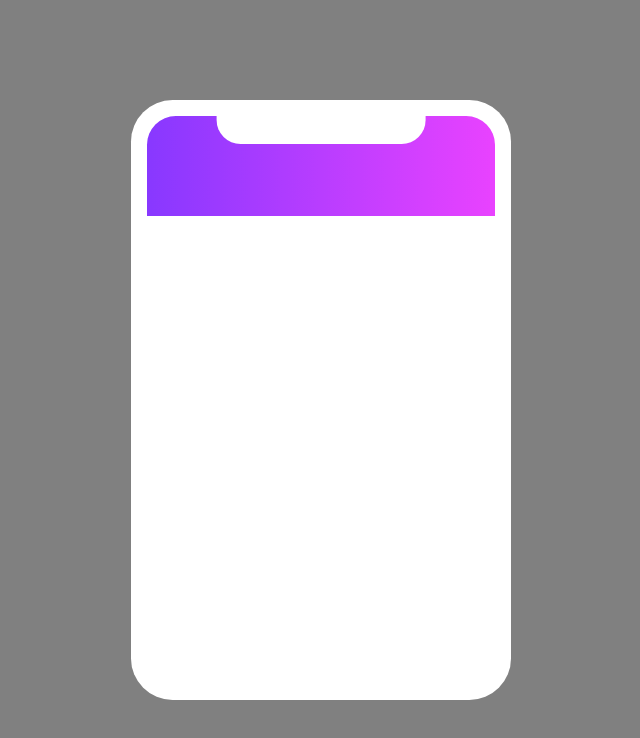
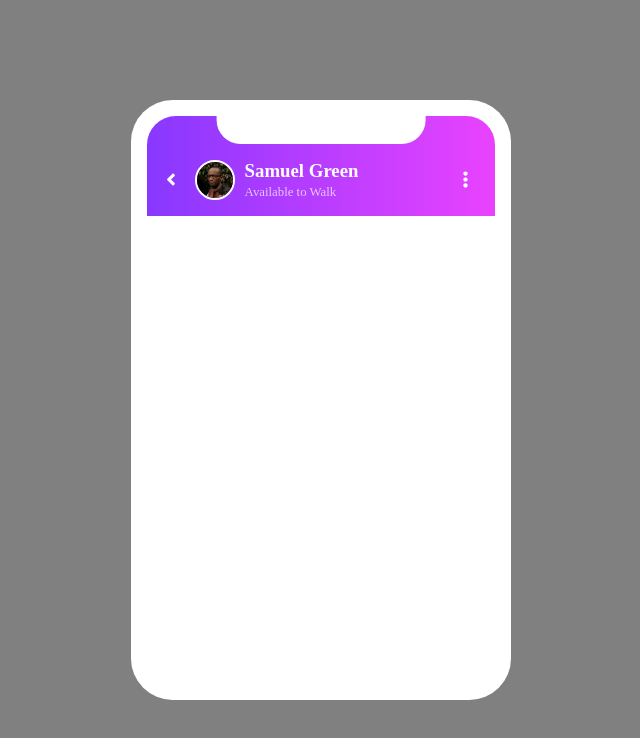
Before and after one commit to soewaiyanag/chat-app-css-illustration, a website built with Vite: page index.html in a window 1280 px wide. Shown: the whole page, without its empty margins (319-959 px from the left). Built offline with nearby package versions, Linux system fonts and the light colour scheme.

Commit message:
header texts

```diff
--- a/index.html
+++ b/index.html
@@ -9,7 +9,29 @@
   <body>
     <div id="app">
       <div class="phone">
-        <div class="phone__header"></div>
+        <div class="phone__header">
+          <img
+            class="phone__header__arrow icon"
+            src="./images/angle-left.svg"
+            alt="angle-left"
+          />
+          <div class="phone__header__profile">
+            <img
+              class="phone__header__profile__picture icon"
+              src="./images/avatar.jpg"
+              alt="avatar"
+            />
+            <h3 class="phone__header__profile__name">Samuel Green</h3>
+            <span class="phone__header__profile__status"
+              >Available to Walk</span
+            >
+          </div>
+          <img
+            class="phone__header__menu icon"
+            src="./images/ellipsis-vertical.svg"
+            alt=""
+          />
+        </div>
       </div>
     </div>
     <script type="module" src="/main.js"></script>
--- a/styles/style.css
+++ b/styles/style.css
@@ -1,5 +1,11 @@
+@import url("https://fonts.googleapis.com/css2?family=Rubik:wght@400;500;700&display=swap");
 @import url("./prefix.css");
 @import url("./variables.css");
+
+.icon {
+  cursor: pointer;
+  user-select: none;
+}
 
 #app {
   min-height: 100vh;
@@ -19,6 +25,10 @@
 }
 
 .phone__header {
+  --px: 1rem;
+  padding-top: calc(var(--notch-height) - 1.8rem);
+  padding-left: var(--px);
+  padding-right: var(--px);
   position: relative;
   height: 100px;
   width: 100%;
@@ -30,15 +40,60 @@
     var(--light-violet) 0%,
     var(--light-magenta) 100%
   );
+  display: grid;
+  grid-template-columns: 1rem auto 1rem;
+  gap: 1rem;
 }
 
+/* Phone's Notch */
 .phone__header::before {
   content: "";
   position: absolute;
-  height: 3.5rem;
+  height: var(--notch-height);
   width: 60%;
   left: 50%;
   transform: translate(-50%, -50%);
   border-radius: 1.5rem;
   background-color: white;
 }
+
+.phone__header__arrow {
+  height: var(--header-ico-height);
+  width: 100%;
+  align-self: center;
+}
+
+.phone__header__profile {
+  height: 2.5rem;
+  display: grid;
+  grid-template-columns: 2.5rem 1fr;
+  grid-template-rows: 1fr 1fr;
+  row-gap: 0.2rem;
+  column-gap: 0.6rem;
+  align-items: center;
+  align-self: center;
+}
+
+.phone__header__profile__picture {
+  width: 100%;
+  border-radius: 50%;
+  border: #fff 2px solid;
+  grid-row-start: 1;
+  grid-row-end: 3;
+}
+
+.phone__header__profile__name {
+  font-size: 1.175rem;
+  color: white;
+}
+
+.phone__header__profile__status {
+  font-size: 0.8rem;
+  color: rgba(255, 255, 255, 0.7);
+  font-weight: lighter;
+}
+
+.phone__header__menu {
+  align-self: center;
+  height: var(--header-ico-height);
+}
--- a/styles/variables.css
+++ b/styles/variables.css
@@ -1,5 +1,7 @@
 :root {
   --phone-corner: 2.6rem;
+  --notch-height: 3.5rem;
+  --header-ico-height: 1.2rem;
   --light-violet: #8838ff;
   --light-magenta: #e942ff;
 }
```
Also changed, not shown: images/angle-left.svg (added), images/ellipsis-vertical.svg (added).
